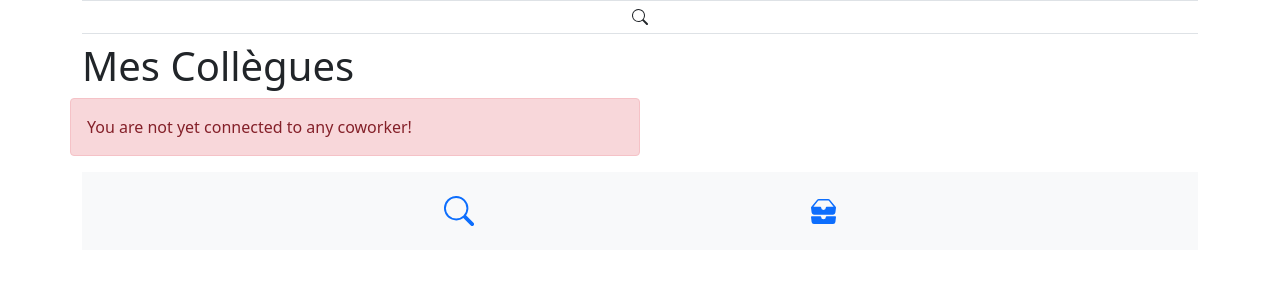
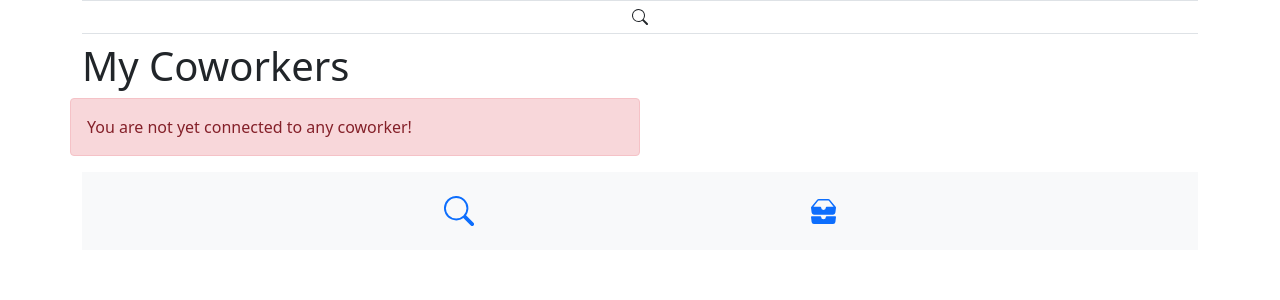
Before and after one commit to eguesbaya/Finderr, a Symfony app: template templates/coworkers/index.html.twig in a window 1280 px wide. Shown: the part 56-356 px from the top of the page. Run offline with Twig, Linux system fonts and the light colour scheme; the template is opened without the code that fills it, so the values that code supplies are empty; some libraries are stand-ins or nearby versions.

Commit message:
fix images coworkers

```diff
--- a/templates/coworkers/index.html.twig
+++ b/templates/coworkers/index.html.twig
@@ -1,19 +1,19 @@
 {% extends 'base.html.twig' %}
 
 {% block title %}
-  Mes Collègues
+  My Coworkers
 {% endblock %}
 
 {% block body %}
   {% include 'components/_searchbar.html.twig' %}
   <h1>
-    Mes Collègues
+    My Coworkers
   </h1>
 
   <section class="row row-cols-1 row-cols-md-2 row-col-lg-3 g-4">
   {% for friend in user.friend %}
     <div class="card mb-3 d-flex flex-row w-100">
-        <img src="{{ friend.picture }}" class="img-fluid rounded-start w-50" alt="...">
+        <img src="/{{ friend.picture }}" class="img-fluid rounded-start w-50" alt="{{ friend.lastname }}"/>
         <div class="card-body w-50 p-2">
           <form method="post" class="d-flex justify-content-end" action="{{ path('user_delete', {'id': user.id}) }}" onsubmit="return confirm('Are you sure you want to delete this item?');">
             <input type="hidden" name="_token" value="{{ csrf_token('delete' ~ user.id) }}">
@@ -25,7 +25,7 @@
               </i>
             </button>
           </form>
-            <h5 class="card-title">{{ friend.username }}</h5>
+            <h5 class="card-title">{{ friend.lastname }}</h5>
             <span class="badge bg-danger card-text">
               Member since: {{ user.memberSince ? user.memberSince|date('Y') : '' }}
             </span>
```
Also changed, not shown: migrations/Version20210630063500.php (deleted, +0 -31 lines).
